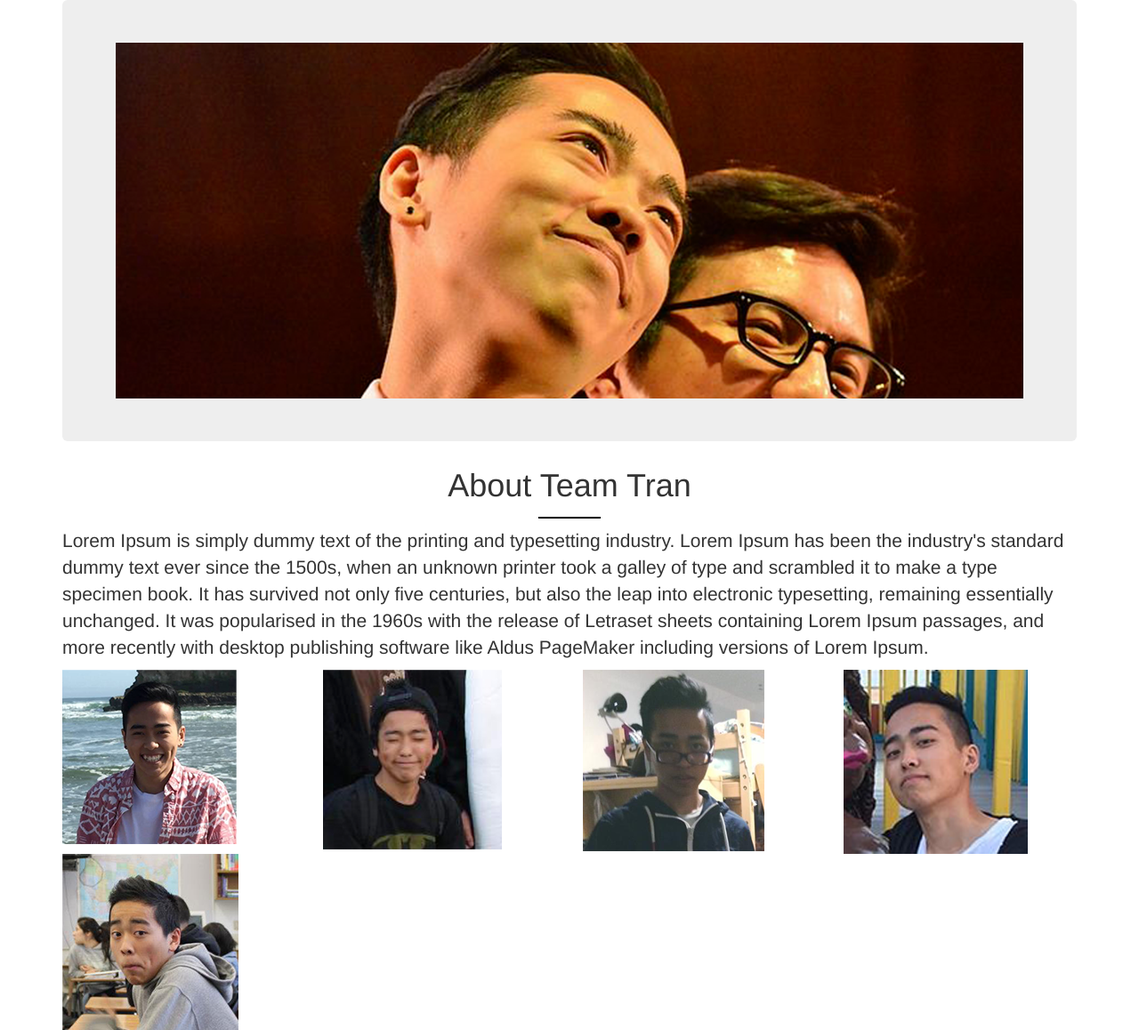
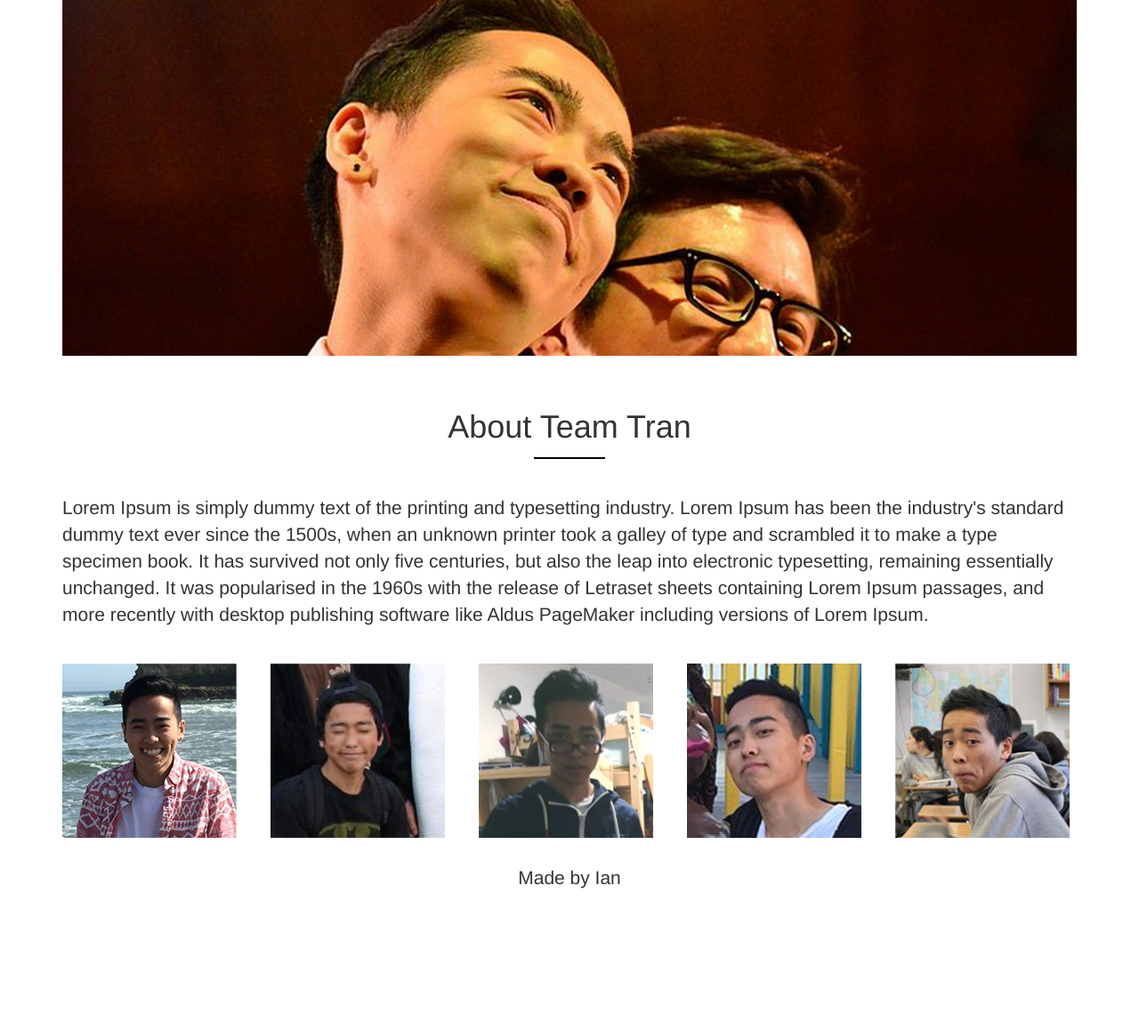
Before and after one commit to IChangSchool/2.4-team-page, a plain HTML site: page index.html in a window 1280 px wide. Shown: the whole page at 89% size. After the commit the page ends 1042 px from the top, so only its background shows below. Drawn offline with Linux system fonts and the light colour scheme.

Commit message:
Add files via upload

```diff
--- a/css/styles.css
+++ b/css/styles.css
@@ -0,0 +1,25 @@
+.img-center
+{
+  align-content:center;
+  float:10px;
+  bottom:0px;
+  width:20%;
+  height:20%;
+}
+
+/*.col-md-5ths,
+
+.col-lg-5ths {
+
+}
+
+@media (min-width: 992px) {
+    .col-md-5ths {
+      position: relative;
+      min-height: 1px;
+      padding-right: 10px;
+      padding-left: 10px;
+        width: 20%;
+        float: left;
+    }
+}*/
--- a/index.html
+++ b/index.html
@@ -2,40 +2,36 @@
 <html class="no-js" lang="">
 
     <style>
-    .col-h-3 { height: 150px; }
-    .col-w-3 { width: 150px; }
-    .col-w-1, .col-w-2,
-    .col-w-3, .col-w-4 {
-        float: left;
-        position: relative;
-    }
-
       tranhero
       {
         background-image:url("images/tran-hero.png");
         height:400px;
-        display:block;
+        display: block;
       }
+
       h1::after
       {
-          border: 0.5px solid black;
+          border:1px solid black;
           content:'';
           display: block;
-          width: 70px;
+          width: 80px;
           margin-top: 15px;
           margin-right: auto; /* used to center alongside margin-left */
           margin-left: auto;
       }
+
       p
       {
         font-size: 150%;
       }
+
       .row
       {
         column-gap: 20px;
       }
 
-      .dropdown-content {
+      .dropdown-content
+      {
         display: none;
         position: absolute;
         bottom: 0;
@@ -44,7 +40,7 @@
         width: 196px;
         text-align: center;
         background-color: rgba(0, 0, 0, 0.6);
-    }
+      }
 
     div:hover > .dropdown-content  /* Do NOT set the div:hover EQUAL (=) to .dropdown-content. Otherwise, it will be wacky. Instead, use the (>) greater than sign to fix the issue */
     {
@@ -69,36 +65,38 @@
 
     <body>
       <div class = "container">
-        <div class ="jumbotron">
-          <tranhero>
-          </tranhero>
-        </div>
 
-        <h1 class = "text-center"> About Team Tran </h1>
+        <tranhero>
+        </tranhero>
 
-        <p>Lorem Ipsum is simply dummy text of the printing and typesetting industry. Lorem Ipsum has been the industry's standard dummy text ever since the 1500s, when an unknown printer took a galley of type and scrambled it to make a type specimen book. It has survived not only five centuries, but also the leap into electronic typesetting, remaining essentially unchanged. It was popularised in the 1960s with the release of Letraset sheets containing Lorem Ipsum passages, and more recently with desktop publishing software like Aldus PageMaker including versions of Lorem Ipsum.</p>
+        <h1 class = "text-center"> <br> About Team Tran </h1>
+
+        <p><br>Lorem Ipsum is simply dummy text of the printing and typesetting industry. Lorem Ipsum has been the industry's standard dummy text ever since the 1500s, when an unknown printer took a galley of type and scrambled it to make a type specimen book. It has survived not only five centuries, but also the leap into electronic typesetting, remaining essentially unchanged. It was popularised in the 1960s with the release of Letraset sheets containing Lorem Ipsum passages, and more recently with desktop publishing software like Aldus PageMaker including versions of Lorem Ipsum.<br><br></p>
 
         <div class="row">
-          <div class="col-md-3">
-              <img src="images/member1.png" alt="First Tran">
+          <div class="img-center col-md-3"> <!--img-center is the properties to center the image properly in CSS (credits to Cooper) in styles.css that allows 5 columns in a row -->
+              <img src="images/member1.png" alt="First Tran" >
             <div class="dropdown-content">Kevin 1</div>
           </div>
-          <div class="col-md-3">
-            <img src="images/member2.png" alt="Second Tran">
+          <div class="img-center col-md-3">
+            <img src="images/member2.png" alt="Second Tran" height=196px width=196px>
             <div class="dropdown-content">Kevin 2</div>
           </div>
-          <div class="col-md-3">
-            <img src="images/member3.png" alt="Third Tran">
+          <div class="img-center col-md-3">
+            <img src="images/member3.png" alt="Third Tran" height=196px width=196px>
             <div class="dropdown-content">Kevin 3</div>
           </div>
-          <div class="col-md-3">
-            <img src="images/member4.png" alt="Fourth Tran">
+          <div class="img-center col-md-3">
+            <img src="images/member4.png" alt="Fourth Tran" height=196px width=196px>
             <div class="dropdown-content">Kevin 4</div>
           </div>
-          <div class="col-md-3">
-            <img src="images/member5.png" alt="Fifth Tran">
+          <div class="img-center col-md-3">
+            <img src="images/member5.png" alt="Fifth Tran" height=196px width=196px>
             <div class="dropdown-content">Kevin 5</div>
           </div>
+      </div>
+      <div class ="row">
+        <p class = "text-center"><br> Made by Ian <br> <br> </p>
       </div>
 
       <!--  <script src="https://code.jquery.com/jquery-1.12.2.min.js"></script>
```
